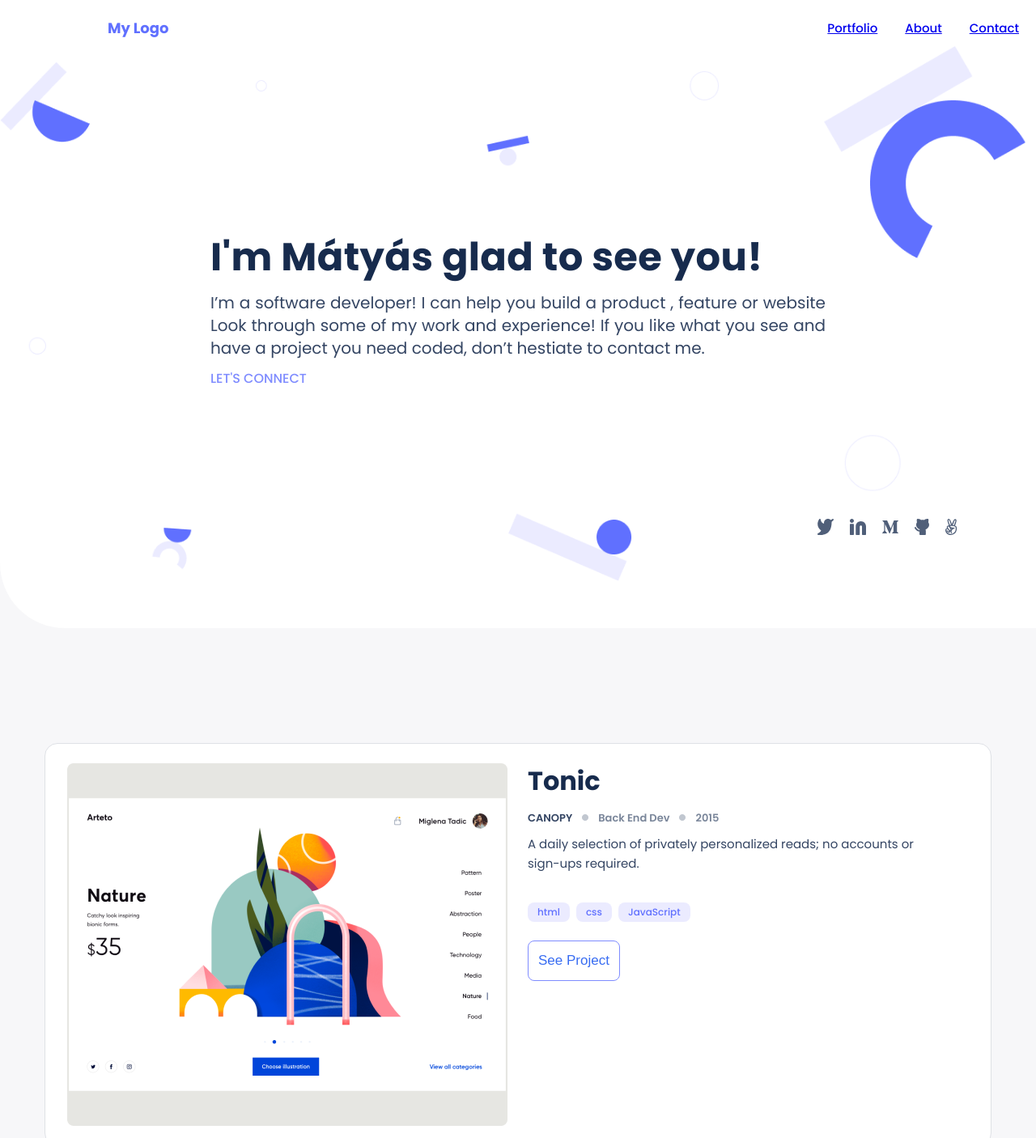
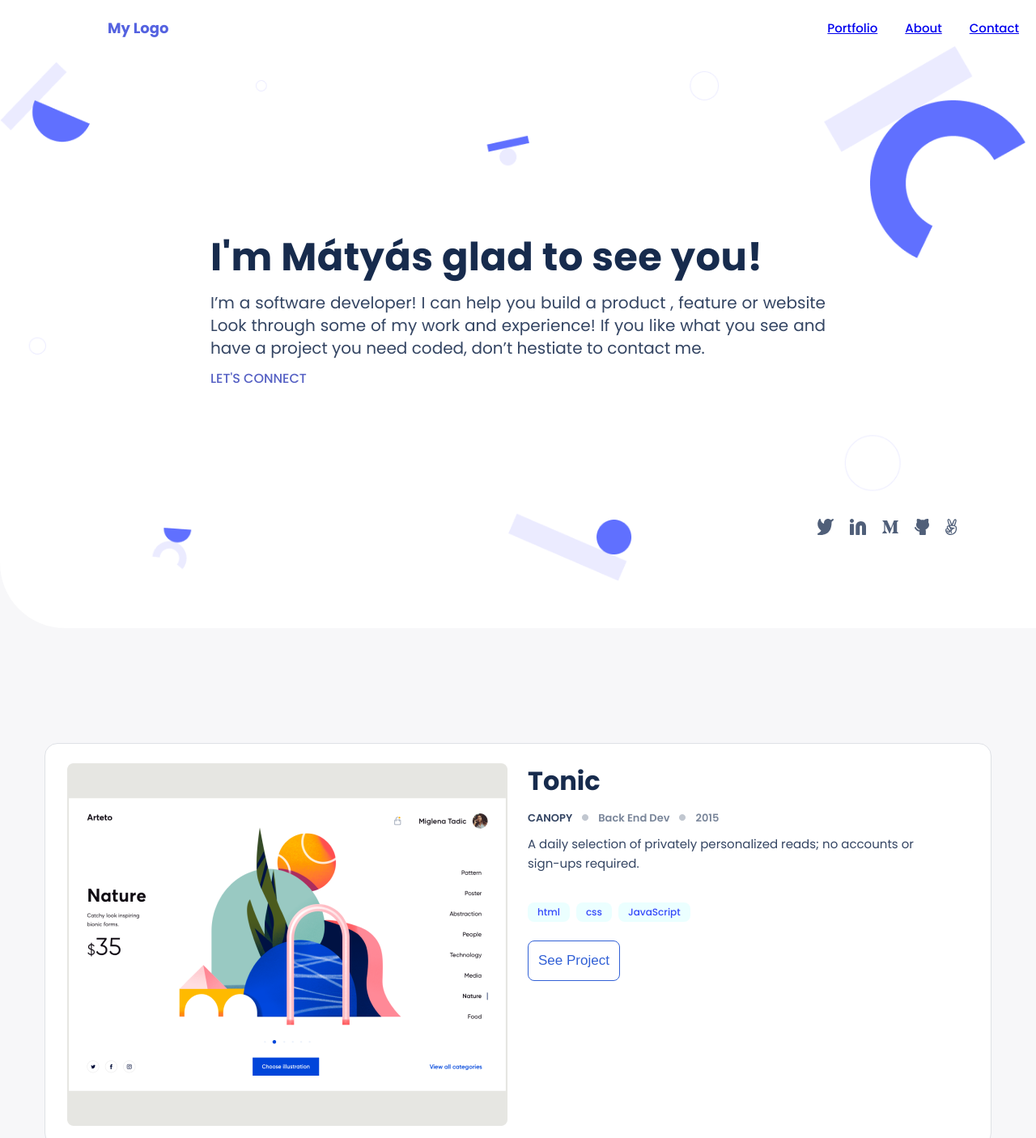
Before and after one commit to MattGomb/Portfolio-project, a website: page index.html in a window 1280 px wide. Shown: the top 1406 px of the page at 81% size. Drawn offline with Linux system fonts and the light colour scheme.

Commit message:
adjust color-ratios in css to above 4.5:1

```diff
--- a/styles.css
+++ b/styles.css
@@ -67,7 +67,7 @@ body {
   font-size: 16px;
   line-height: 24px;
   padding: 12px 24px 0 24px;
-  color: #7f8cff;
+  color: #5661c4;
   margin: 0;
 }
 
@@ -99,7 +99,7 @@ body {
   display: flex;
   align-items: center;
   text-align: center;
-  color: #6070ff;
+  color: #5462e0;
 }
 
 .bar {
@@ -256,13 +256,13 @@ body {
   float: left;
   list-style: none;
   padding: 4px 12px;
-  background: #ebebff;
+  background: #ebffff;
   border-radius: 8px;
   font-style: normal;
   font-weight: 500;
   font-size: 12px;
   line-height: 16px;
-  color: #6070ff;
+  color: #3649fa;
 }
 
 .box2b {
@@ -306,13 +306,13 @@ body {
   padding: 12px;
   gap: 10px;
   left: 100px;
-  border: 1px solid #7f8cff;
+  border: 1px solid #3261d6;
   border-radius: 8px;
   font-style: normal;
   font-weight: 500;
   font-size: 17px;
   line-height: 24px;
-  color: #396df2;
+  color: #3261d6;
   background: #fff;
 }
 
@@ -369,7 +369,7 @@ body {
   font-weight: 500;
   font-size: 16px;
   line-height: 24px;
-  color: #7f8cff;
+  color: #5661c4;
   margin: 0;
   padding: 0;
 }
@@ -796,8 +796,8 @@ ul:nth-child(4) {
   }
 
   .list-langs1:hover {
-    background-color: #6070ff;
+    background-color: #3649fa;
     border-radius: 10px;
-    color: #ebebff;
+    color: #ebffff;
   }
 }
```
